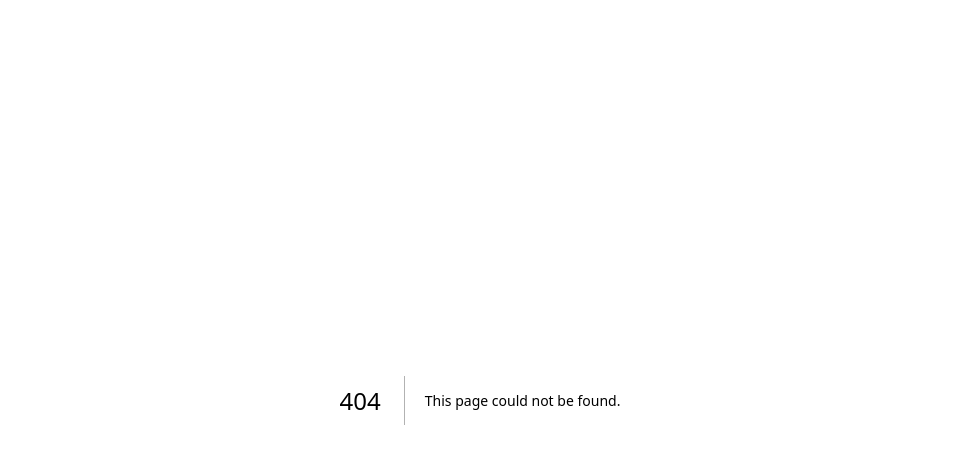
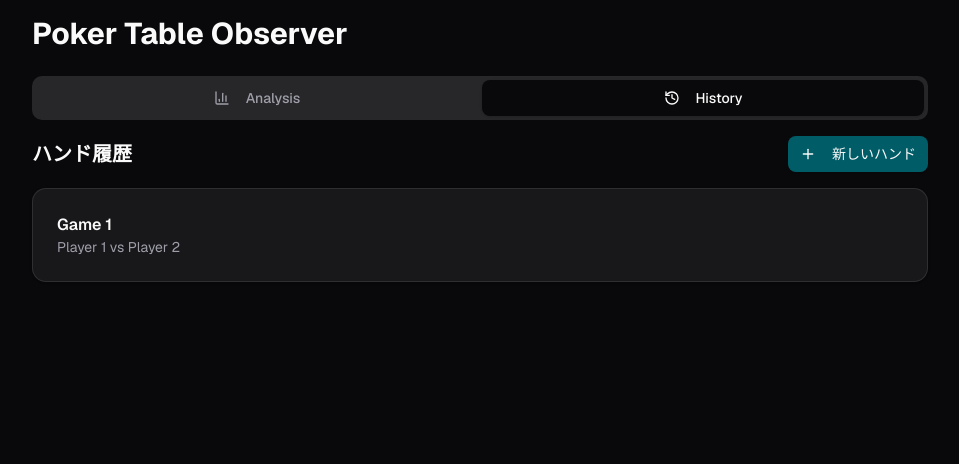
Before and after one commit to im-taisay/poker-table-observer, a Next.js app: page /history in a window 1280 px wide. Before the commit this address had no page. Shown: the top 464 px of the page, without its empty margins (160-1119 px from the left). Built offline with nearby package versions, Linux system fonts and the light colour scheme.

Commit message:
[Add]ハンドヒストリー機能の基盤作成

```diff
--- a/src/app/PageClient.tsx
+++ b/src/app/PageClient.tsx
@@ -8,6 +8,7 @@ import { Header } from '@/components/common/Header';
 import { PlayerList } from './_components/PlayerList';
 import { Button } from '@/components/ui/button';
 import { AddPlayerModal } from './_components/AddPlayerModal';
+import { NavigationHeader } from '@/components/common/NavigationHeader';
 
 export const PageClient = () => {
   const [isOpenAddPlayerModal, setIsOpenAddPlayerModal] = useState(false);
@@ -16,6 +17,9 @@ export const PageClient = () => {
     <div>
       <div className="mb-6">
         <Header />
+      </div>
+      <div className="mb-10">
+        <NavigationHeader activeTab="analysis" setActiveTab={() => {}} />
       </div>
       <PlayerList />
       <div className="flex justify-center sm:justify-end sm:mt-4">
--- /dev/null
+++ b/src/app/history/[id]/PageClient.tsx
@@ -0,0 +1,10 @@
+'use client';
+
+export const PageClient = () => {
+  return (
+    <div>
+      <h1>Game History</h1>
+      <p>Details about the game will be displayed here.</p>
+    </div>
+  );
+};
--- /dev/null
+++ b/src/app/history/[id]/page.tsx
@@ -0,0 +1,17 @@
+import { Header } from '@/components/common/Header';
+import { PageClient } from './PageClient';
+
+import '@/app/globals.css';
+
+const HistoryDetailPage = () => {
+  return (
+    <div className="min-h-screen bg-background p-4">
+      <div className="max-w-4xl mx-auto space-y-6">
+        <Header />
+        <PageClient />
+      </div>
+    </div>
+  );
+};
+
+export default HistoryDetailPage;
--- /dev/null
+++ b/src/app/history/page.tsx
@@ -0,0 +1,19 @@
+import { Plus } from 'lucide-react';
+
+import { Header } from '@/components/common/Header';
+import { HistoryPageClient } from './pageClient';
+
+import '@/app/globals.css';
+
+const HistoryPage = () => {
+  return (
+    <div className="min-h-screen bg-background p-4">
+      <div className="max-w-4xl mx-auto space-y-6">
+        <Header />
+        <HistoryPageClient />
+      </div>
+    </div>
+  );
+};
+
+export default HistoryPage;
--- /dev/null
+++ b/src/app/history/pageClient.tsx
@@ -0,0 +1,31 @@
+'use client';
+
+import { Plus } from 'lucide-react';
+import { Button } from '@/components/ui/button';
+import { Card, CardContent } from '@/components/ui/card';
+import { NavigationHeader } from '@/components/common/NavigationHeader';
+
+export const HistoryPageClient = () => {
+  return (
+    <div className="space-y-4">
+      <NavigationHeader activeTab="history" setActiveTab={() => {}} />
+      {/* Add New Game Button */}
+      <div className="flex justify-between items-center">
+        <h2 className="text-xl font-semibold text-foreground">ハンド履歴</h2>
+        <Button onClick={() => {}} className="bg-primary hover:bg-primary/90">
+          <Plus className="w-4 h-4 mr-2" />
+          新しいハンド
+        </Button>
+      </div>
+      {/* Game History List */}
+      <div className="space-y-3">
+        <Card>
+          <CardContent>
+            <h3 className="font-semibold">Game 1</h3>
+            <p className="text-sm text-muted-foreground">Player 1 vs Player 2</p>
+          </CardContent>
+        </Card>
+      </div>
+    </div>
+  );
+};
--- /dev/null
+++ b/src/components/common/NavigationFooter.tsx
@@ -0,0 +1,35 @@
+'use client';
+
+import { BarChart3, History } from 'lucide-react';
+
+interface NavigationFooterProps {
+  activeTab: 'analysis' | 'history';
+  setActiveTab: (tab: 'analysis' | 'history') => void;
+}
+
+export const NavigationFooter = ({ activeTab, setActiveTab }: NavigationFooterProps) => {
+  return (
+    <div className="md:hidden fixed bottom-0 left-0 right-0 bg-background border-t border-border">
+      <div className="flex">
+        <button
+          onClick={() => setActiveTab('analysis')}
+          className={`flex-1 flex flex-col items-center justify-center py-3 px-4 ${
+            activeTab === 'analysis' ? 'text-primary bg-primary/10' : 'text-muted-foreground'
+          }`}
+        >
+          <BarChart3 className="w-5 h-5 mb-1" />
+          <span className="text-xs font-medium">Analysis</span>
+        </button>
+        <button
+          onClick={() => setActiveTab('history')}
+          className={`flex-1 flex flex-col items-center justify-center py-3 px-4 ${
+            activeTab === 'history' ? 'text-primary bg-primary/10' : 'text-muted-foreground'
+          }`}
+        >
+          <History className="w-5 h-5 mb-1" />
+          <span className="text-xs font-medium">History</span>
+        </button>
+      </div>
+    </div>
+  );
+};
--- /dev/null
+++ b/src/components/common/NavigationHeader.tsx
@@ -0,0 +1,40 @@
+'use client';
+
+import { BarChart3, History } from 'lucide-react';
+import { Button } from '../ui/button';
+
+interface NavigationHeaderProps {
+  activeTab: 'analysis' | 'history';
+  setActiveTab: (tab: 'analysis' | 'history') => void;
+}
+
+export const NavigationHeader = ({ activeTab, setActiveTab }: NavigationHeaderProps) => {
+  return (
+    <div className="flex space-x-1 bg-muted p-1 rounded-lg">
+      <Button
+        variant={activeTab === 'analysis' ? 'default' : 'ghost'}
+        onClick={() => setActiveTab('analysis')}
+        className={`flex-1 ${
+          activeTab === 'analysis'
+            ? 'bg-background text-foreground shadow-sm'
+            : 'text-muted-foreground hover:text-foreground'
+        }`}
+      >
+        <BarChart3 className="w-4 h-4 mr-2" />
+        Analysis
+      </Button>
+      <Button
+        variant={activeTab === 'history' ? 'default' : 'ghost'}
+        onClick={() => setActiveTab('history')}
+        className={`flex-1 ${
+          activeTab === 'history'
+            ? 'bg-background text-foreground shadow-sm'
+            : 'text-muted-foreground hover:text-foreground'
+        }`}
+      >
+        <History className="w-4 h-4 mr-2" />
+        History
+      </Button>
+    </div>
+  );
+};
```
